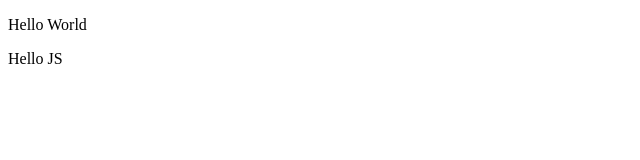
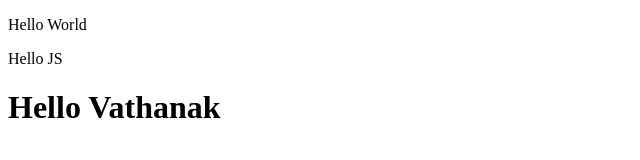
Before and after one commit to VathanakSol/myGithub, a plain HTML site: page index.html in a window 1280 px wide. Shown: the whole page, without its empty margins (0-640 px from the left). Drawn offline with Linux system fonts and the light colour scheme.

Commit message:
Update index.html

```diff
--- a/index.html
+++ b/index.html
@@ -8,5 +8,6 @@
   <body>
     <p>Hello World</p>
     <p>Hello JS</p>
+    <h1>Hello Vathanak</h1>
   </body>
 </html>
```
